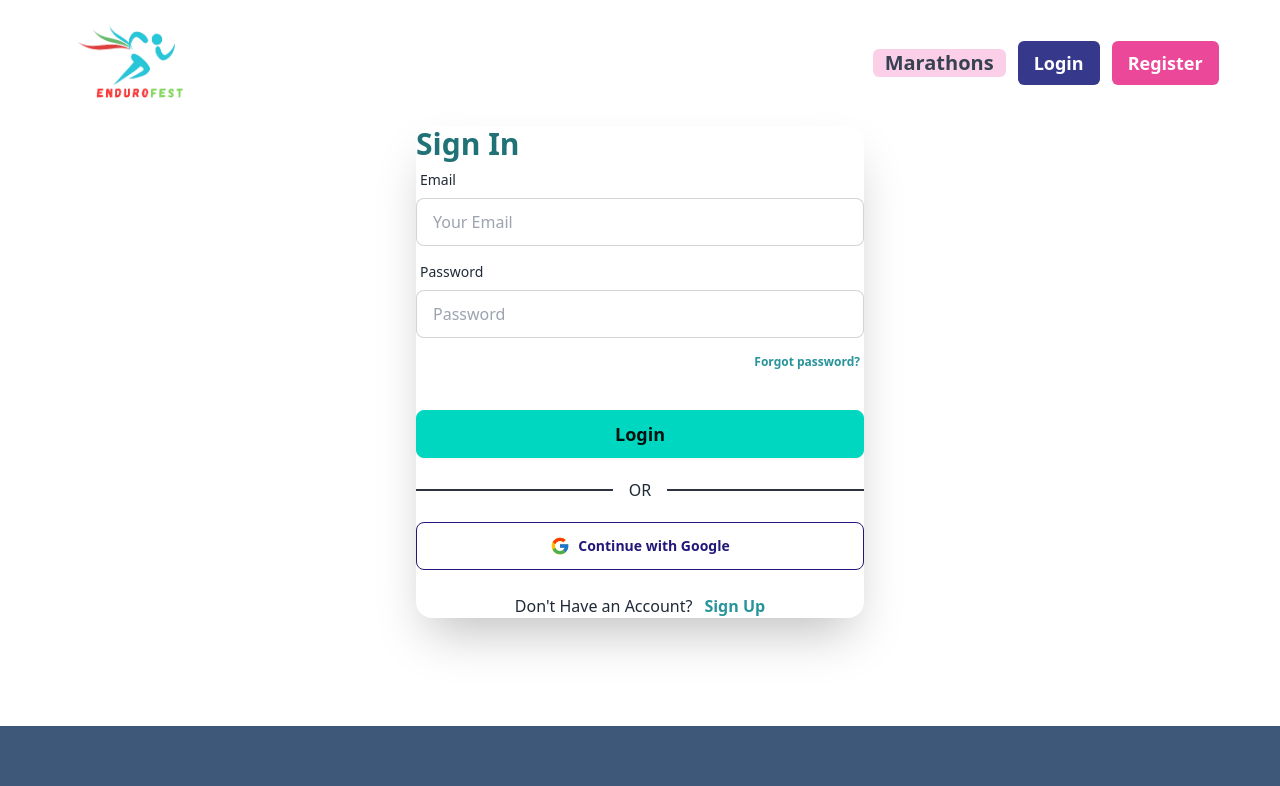
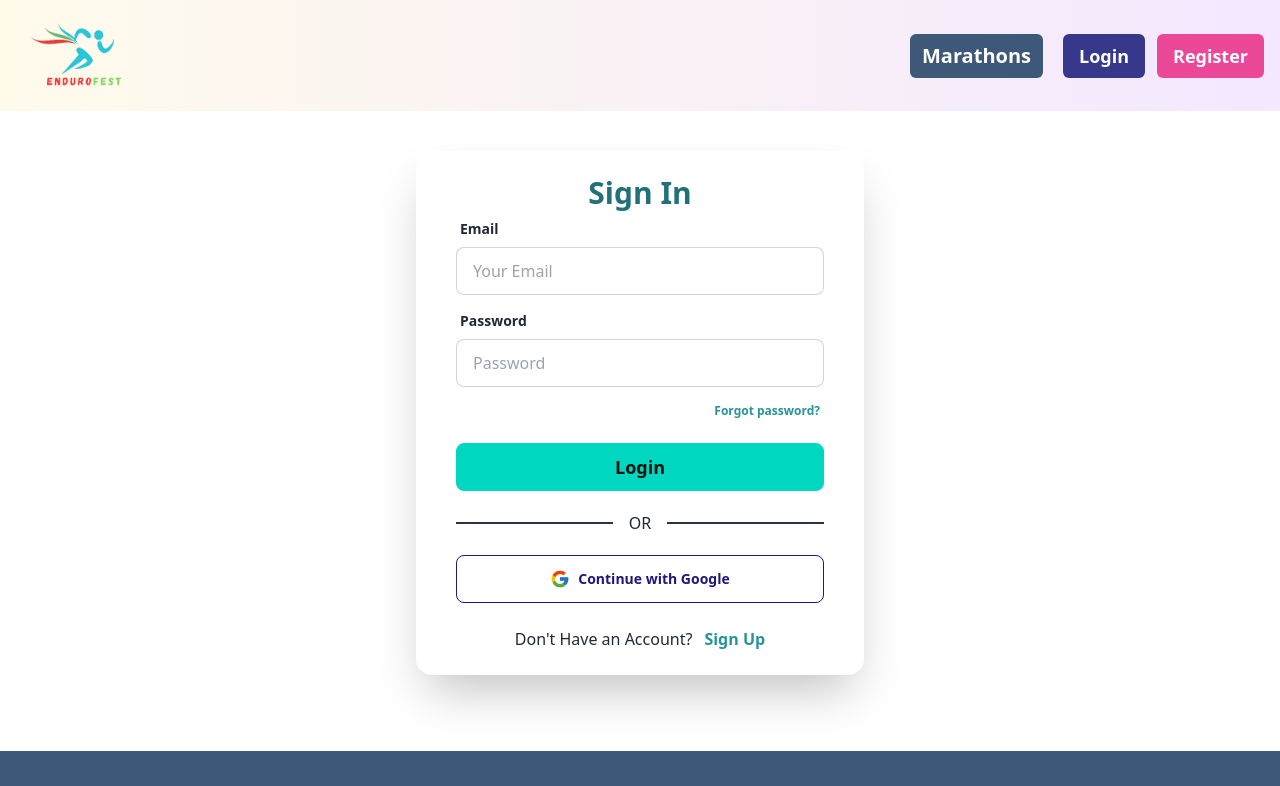
Before and after one commit to noosrat-jahan/EnduroFest, a React (Vite) app: page /login in a window 1280 px wide. Shown: the top 786 px of the page. Built offline with nearby package versions, Linux system fonts and the light colour scheme; no server answers.

Commit message:
password validation is implemented and some styling is added in some component

```diff
--- a/package.json
+++ b/package.json
@@ -20,6 +20,7 @@
     "react-dom": "^18.3.1",
     "react-icons": "^5.4.0",
     "react-router-dom": "^7.1.0",
+    "react-toastify": "^11.0.2",
     "sort-by": "^1.2.0",
     "sweetalert2": "^11.15.3"
   },
--- a/src/App.css
+++ b/src/App.css
@@ -6,3 +6,7 @@
   background-size: cover;
 
 }
+
+a.active{
+  background-color: #FFB200;
+}
--- a/src/Authentication/Login.jsx
+++ b/src/Authentication/Login.jsx
@@ -3,6 +3,7 @@ import { FcGoogle } from 'react-icons/fc';
 import { Link, useNavigate } from 'react-router-dom';
 import { AuthContext } from '../Provider/AuthProvider';
 import Swal from 'sweetalert2';
+import { toast, ToastContainer } from 'react-toastify';
 
 const Login = () => {
 
@@ -34,6 +35,13 @@ const Login = () => {
             })
             .catch(err => {
                 console.log('Error:', err.message);
+                if (err.message === "Firebase: Error (auth/invalid-credential).") {
+                    toast.error("Invalid Email or Password", {
+                        position: "top-center",
+                        autoClose: 5000,
+                        hideProgressBar: false,
+                    });
+                }
             })
     }
 
@@ -54,22 +62,23 @@ const Login = () => {
             })
             .catch(err => {
                 console.log('Error:', err.message);
+
             })
     }
     return (
         <div>
-            <div className="card bg-base-100 w-full mx-auto max-w-md shrink-0 shadow-2xl">
-                <h1 className='text-3xl font-semibold text-[#217276]'>Sign In</h1>
+            <div className="card bg-base-100 w-full font-poppins mx-auto max-w-md py-6 px-10 my-10 shrink-0 shadow-2xl">
+                <h1 className='text-3xl text-center font-semibold text-[#217276]'>Sign In</h1>
                 <form onSubmit={handleLogin} className="card-body p-0">
                     <div className="form-control">
                         <label className="label">
-                            <span className="label-text">Email</span>
+                            <span className="label-text font-semibold">Email</span>
                         </label>
                         <input type="email" name='email' placeholder="Your Email" className="input input-bordered" required />
                     </div>
                     <div className="form-control">
                         <label className="label">
-                            <span className="label-text">Password</span>
+                            <span className="label-text font-semibold">Password</span>
                         </label>
                         <input type="password" name='password' placeholder="Password" className="input input-bordered" required />
                         <label className="label flex justify-end">
@@ -77,7 +86,7 @@ const Login = () => {
                         </label>
                     </div>
 
-                    <div className="form-control mt-6">
+                    <div className="form-control mt-2">
                         <button className="btn btn-accent text-lg">Login</button>
                     </div>
                     <div className="divider divider-neutral">OR</div>
@@ -89,6 +98,7 @@ const Login = () => {
                         <Link to="/register" className='text-[#26949a] ml-3 font-bold'>Sign Up</Link> </p>
                 </form>
             </div>
+            <ToastContainer></ToastContainer>
         </div>
     );
 };
--- a/src/Authentication/Register.jsx
+++ b/src/Authentication/Register.jsx
@@ -4,12 +4,14 @@ import { IoMdEye, IoMdEyeOff } from 'react-icons/io';
 import { Link, useLocation, useNavigate } from 'react-router-dom';
 import { AuthContext } from '../Provider/AuthProvider';
 import Swal from 'sweetalert2';
+import { toast, ToastContainer } from 'react-toastify';
 
 const Register = () => {
 
     const { createNewUser, setUser, googleSignIn } = useContext(AuthContext)
 
     const [showPassword, setShowPassword] = useState(false)
+    const [errormessage, setErrormessage] = useState("")
 
     const navigate = useNavigate()
     const location = useLocation()
@@ -24,6 +26,19 @@ const Register = () => {
         const password = form.password.value
         const NewUser = { name, email, photo, password }
         console.log(NewUser);
+
+
+        if(password.length < 6){
+            setErrormessage("⚠️ Password Should be at least 6 character long")
+            return
+        }
+
+        const passwordRegEx = /^(?=.*[A-Z])(?=.*[a-z])(?=.*\d)(?=.*[@$!%*?&])[A-Za-z\d@$!%*?&]{6,}$/;
+
+        if(!passwordRegEx.test(password)){
+            setErrormessage("⚠️ password should contain at least one uppercase letter, one lowercase letter, one digit and one special character.")
+            return
+        }
 
         createNewUser(email, password)
             .then((result) => {
@@ -67,8 +82,11 @@ const Register = () => {
 
     return (
         <div className='px-3'>
-            <div className="card bg-base-100 w-full  mx-auto max-w-md shrink-0 shadow-xl">
-                <h1 className='text-3xl font-semibold text-[#217276]'>Sign Up</h1>
+            <div className="card bg-base-100 w-full px-10 py-6 my-10 font-poppins mx-auto max-w-md shrink-0 shadow-xl">
+                <h1 className='text-3xl font-semibold text-center text-[#217276]'>Sign Up</h1>
+                {
+                    errormessage && <p className='text-red-600 my-4 text-center'>{errormessage}</p>
+                }
                 <form onSubmit={handleRegister} className="card-body p-0">
                     <div className="form-control ">
                         <label className="label">
@@ -114,6 +132,7 @@ const Register = () => {
                         <Link to="/login" className='text-[#26949a] ml-3 font-bold'>Login</Link> </p>
                 </form>
             </div>
+            <ToastContainer />
         </div>
     );
 };
--- a/src/Components/AddMarathon.jsx
+++ b/src/Components/AddMarathon.jsx
@@ -52,9 +52,9 @@ const AddMarathon = () => {
 
     return (
         <div>
-            <div className="card bg-base-100 w-full mx-auto  border border-gray-200 shadow-md">
+            <div className="card bg-base-100 w-full mx-auto  border border-gray-200 shadow-md p-6 ">
                 {/* form heading */}
-                <h1 className='font-bold text-3xl text-purple-800 font-roboto'>Create A Marathon Event</h1>
+                <h1 className='font-bold text-3xl text-cyan-700 font-roboto text-center'>Create A Marathon Event</h1>
 
                 {/* form element  */}
                 <form onSubmit={handleAddMarathon} className="card-body p-0">
@@ -163,7 +163,7 @@ const AddMarathon = () => {
 
                     {/* submit button  */}
                     <div className="form-control mt-6">
-                        <button className="btn btn-info text-lg">Add Event</button>
+                        <button className="btn bg-cyan-600 text-lg font-semibold text-white">Add Event</button>
                     </div>
                 </form>
             </div>
--- a/src/Components/Dashboard.jsx
+++ b/src/Components/Dashboard.jsx
@@ -8,10 +8,10 @@ const Dashboard = () => {
         <div>
             <Navbar></Navbar>
             <div className='min-h-[calc(100vh-200px)] my-10 mx-auto w-11/12 grid grid-cols-1 lg:grid-cols-4 gap-5'>
-                <div className='flex flex-col gap-3 col-span-1'>
-                    <NavLink to="/dashboard/add-marathon" className='bg-lime-200 py-1 rounded-md'>Add Marathon</NavLink>
-                    <NavLink to="/dashboard/my-marathon-list" className='bg-lime-200 py-1 rounded-md'>My Marathon List</NavLink>
-                    <NavLink to="/dashboard/my-apply-list" className='bg-lime-200 py-1 rounded-md'>My Apply List</NavLink>
+                <div className='flex flex-col gap-3 col-span-1 shadow-md text-center font-bold text-lg font-roboto p-5 justify-center h-max rounded-md'>
+                    <NavLink to="/dashboard/add-marathon" className='bg-amber-100 py-1 rounded-md btn text-xl'>Add Marathon</NavLink>
+                    <NavLink to="/dashboard/my-marathon-list" className='bg-amber-100 py-1 rounded-md'>My Marathon List</NavLink>
+                    <NavLink to="/dashboard/my-apply-list" className='bg-amber-100 py-1 rounded-md'>My Apply List</NavLink>
                 </div>
                 <div className='lg:col-span-3'>
                     <Outlet></Outlet>
--- a/src/Components/Navbar.jsx
+++ b/src/Components/Navbar.jsx
@@ -29,7 +29,7 @@ const Navbar = () => {
     }
 
     return (
-        <div className="navbar bg-base-100 w-11/12 mx-auto">
+        <div className="navbar bg-base-100 bg-gradient-to-r from-amber-50 to-purple-100 px-4 mx-auto">
             <div className="navbar-start">
                 {/* <div className="dropdown">
                     <div tabIndex={0} role="button" className="btn btn-ghost lg:hidden">
@@ -60,7 +60,7 @@ const Navbar = () => {
                         <li><a>Item 3</a></li>
                     </ul>
                 </div> */}
-                <img src={logo} alt="" className='w-1/4' />
+                <img src={logo} alt="" className='w-1/5' />
             </div>
             {/* <div className="navbar-center hidden lg:flex">
                 <ul className="menu menu-horizontal px-1">
@@ -78,12 +78,12 @@ const Navbar = () => {
                 </ul>
             </div> */}
 
-            <div className="navbar-end gap-3">
-                <Link to="/all-marathons" className='text-gray-700 bg-pink-200 rounded-md px-3 lg:text-xl text-sm font-semibold'>Marathons</Link>
+            <div className="navbar-end gap-5">
+                <Link to="/all-marathons" className=' bg-[#3E5879] text-white rounded-md px-3 py-2 lg:text-xl text-sm font-bold'>Marathons</Link>
                 {
                     user ?
                         <div className='flex gap-3 items-center'>
-                            <Link to="/dashboard/my-marathon-list" className='text-gray-700 bg-pink-200 rounded-md px-3 lg:text-xl text-sm font-semibold'>Dashboard</Link>
+                            <Link to="/dashboard/my-marathon-list" className='bg-[#3E5879] text-white  rounded-md px-3 py-2 lg:text-xl text-sm font-bold'>Dashboard</Link>
 
                             <h1>{user?.email}</h1>
 
```
Also changed, not shown: 1 other file (tests, documents, lock files or other folders).
